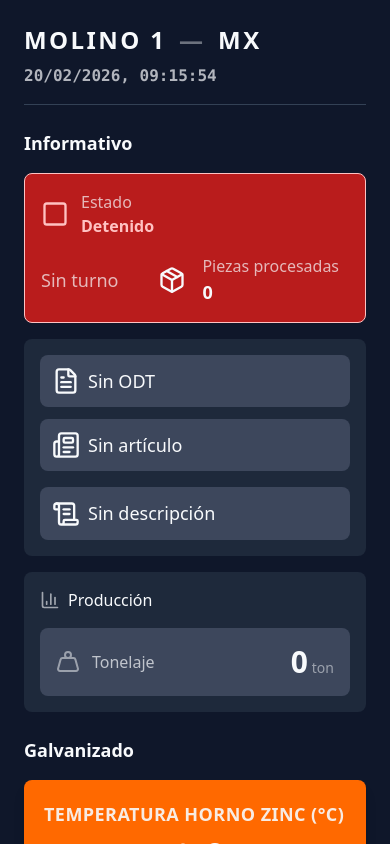
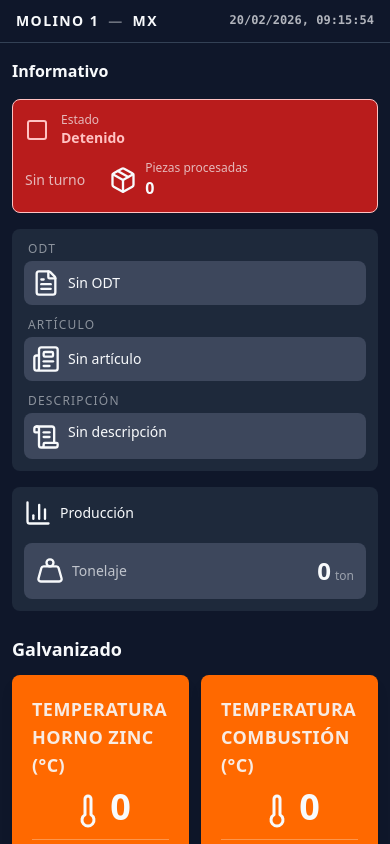
Before and after one commit to keincarrilloR/linkfactoryMX, a React (Vite) app: page / in a window 390 px wide. Shown: the top 844 px of the page. Built offline with nearby package versions, Linux system fonts and the light colour scheme; no server answers.

Commit message:
fix: refactor Galvanizado and Informativo components for improved data access and layout consistency; update Layout component for better styling

```diff
--- a/src/components/main/Galvanizado.tsx
+++ b/src/components/main/Galvanizado.tsx
@@ -5,14 +5,15 @@ import { classesIcons } from '../../styles/icons'
 
 const Galvanizado: React.FC = () => {
   const { molinoData } = useSocket()
+  const v = molinoData?.variables
 
   return (
-    <section className="grid grid-cols-1 sm:grid-cols-2 md:grid-cols-3 lg:grid-cols-4 xl:grid-cols-5 gap-4">
+    <section className="grid grid-cols-2 sm:grid-cols-2 md:grid-cols-3 lg:grid-cols-4 xl:grid-cols-5 gap-3 sm:gap-4">
       <h2 className="col-span-full text-lg font-semibold">Galvanizado</h2>
 
       <StatusCard
         title="Temperatura Horno Zinc (°C)"
-        value={molinoData?.variables?.tempZincMol1?.toString() || '0'}
+        value={v?.tempZincMol1?.toString() || '0'}
         grafana="http://monitormx.rymco.io:9030/public-dashboards/c5aa64528cc84133952af166eec3aadd?orgId=1"
         min="453"
         max="482"
@@ -23,7 +24,7 @@ const Galvanizado: React.FC = () => {
 
       <StatusCard
         title="Temperatura Combustión (°C)"
-        value={molinoData?.variables?.tempCombustionMol1?.toString() || '0'}
+        value={v?.tempCombustionMol1?.toString() || '0'}
         grafana="http://monitormx.rymco.io:9030/public-dashboards/08c6333289bb49d488bf9f431a344dd8?orgId=1"
         min="450"
         max="520"
@@ -34,7 +35,7 @@ const Galvanizado: React.FC = () => {
 
       <StatusCard
         title="Flujo Nitrógeno (L/min)"
-        value={molinoData?.variables?.flujoNitrogenoMol1?.toString() || '0'}
+        value={v?.flujoNitrogenoMol1?.toString() || '0'}
         grafana="http://monitormx.rymco.io:9030/public-dashboards/4b3f3ed8aeba4e6cb15413b034538459?orgId=1"
         min="100"
         max="120"
@@ -45,7 +46,7 @@ const Galvanizado: React.FC = () => {
 
       <StatusCard
         title="Presión Nitrógeno (PSI)"
-        value={molinoData?.variables?.presNitrogenoMol1?.toString() || '0'}
+        value={v?.presNitrogenoMol1?.toString() || '0'}
         grafana="http://monitormx.rymco.io:9030/public-dashboards/a3cf2cf69c024e399bbfcf2f1dc424d3?orgId=1"
         min="100"
         max="120"
@@ -56,7 +57,7 @@ const Galvanizado: React.FC = () => {
 
       <StatusCard
         title="Velocidad (Mts/min)"
-        value={molinoData?.variables?.velLineaMol1?.toString() || '0'}
+        value={v?.velLineaMol1?.toString() || '0'}
         grafana="http://monitormx.rymco.io:9030/public-dashboards/b5672b592aad43c88444bda7e3ec9520?orgId=1"
         min="100"
         max="120"
@@ -67,7 +68,7 @@ const Galvanizado: React.FC = () => {
 
       <StatusCard
         title="Corriente Tocco (A)"
-        value={molinoData?.variables?.corrToccoMol1?.toString() || '0'}
+        value={v?.corrToccoMol1?.toString() || '0'}
         grafana="http://monitormx.rymco.io:9030/public-dashboards/b49e48001313436583bfa1c2d651b5ea?orgId=1"
         min="100"
         max="120"
--- a/src/components/main/Informativo.tsx
+++ b/src/components/main/Informativo.tsx
@@ -22,30 +22,30 @@ const Informativo: React.FC = () => {
 
   return (
     <section className="space-y-4">
-      <h2 className="text-lg font-semibold">Informativo</h2>
+      <h2 className="text-base sm:text-lg font-semibold">Informativo</h2>
 
       <div className="grid grid-cols-1 lg:grid-cols-2 gap-4">
         <div className="space-y-4">
           <div
-            className={`p-4 rounded-lg transition-all
+            className={`p-3 sm:p-4 rounded-lg transition-all
               ${
                 estado === 'Corriendo'
                   ? 'border border-on bg-on-fondo'
                   : 'border border-off bg-off-fondo'
               }`}
           >
-            <div className="flex flex-col sm:flex-row sm:items-center sm:justify-between gap-4">
+            <div className="flex flex-col sm:flex-row sm:items-center sm:justify-between gap-3 sm:gap-4">
               <div className="flex items-center gap-3">
                 {estado === 'Corriendo' ? (
-                  <Play className="w-7 h-7 text-on" />
+                  <Play className="w-6 h-6 sm:w-7 sm:h-7 text-on" />
                 ) : (
-                  <Square className="w-7 h-7 text-off" />
+                  <Square className="w-6 h-6 sm:w-7 sm:h-7 text-off" />
                 )}
 
                 <div className="flex flex-col">
-                  <span className="text-md opacity-70">Estado</span>
+                  <span className="text-xs sm:text-md opacity-70">Estado</span>
                   <span
-                    className={`font-semibold ${
+                    className={`text-sm sm:text-base font-semibold ${
                       estado === 'Corriendo' ? 'text-on' : 'text-off'
                     }`}
                   >
@@ -54,47 +54,65 @@ const Informativo: React.FC = () => {
                 </div>
               </div>
 
-              <div className="flex items-center gap-10">
-                <span className="text-lg opacity-70">
+              <div className="flex items-center gap-6 sm:gap-10">
+                <span className="text-sm sm:text-lg opacity-70">
                   {turno || 'Sin turno'}
                 </span>
 
-                <div className="flex items-center gap-4">
+                <div className="flex items-center gap-2 sm:gap-4">
                   <Package className={classesIconsSmall} />
 
                   <div className="flex flex-col">
-                    <span className="text-md opacity-70">
+                    <span className="text-xs sm:text-md opacity-70">
                       Piezas procesadas
                     </span>
-                    <span className="font-bold text-lg">{piezas ?? 0}</span>
+                    <span className="font-bold text-base sm:text-lg">
+                      {piezas ?? 0}
+                    </span>
                   </div>
                 </div>
               </div>
             </div>
           </div>
 
-          <div className="p-4 bg-panel rounded-lg text-lg">
-            <div className="grid grid-cols-1 md:grid-cols-2 gap-4">
+          <div className="p-3 sm:p-4 bg-panel rounded-lg">
+            <div className="grid grid-cols-1 md:grid-cols-2 gap-3 sm:gap-4">
               <div className="space-y-3">
-                <div className="flex items-center gap-2 bg-gray p-3 rounded-lg">
+                <div className="flex flex-col gap-1">
+                  <span className="text-xs opacity-50 uppercase tracking-widest pl-1">
+                    ODT
+                  </span>
+                  <div className="flex items-center gap-2 bg-gray p-2 sm:p-3 rounded-lg">
                     <FileText className={classesIconsSmall} />
-                  <p className="font-medium">
+                    <p className="text-sm sm:text-base font-medium">
                       {molinoData?.informativo?.odtArtDesc?.odt || 'Sin ODT'}
                     </p>
                   </div>
+                </div>
 
-                <div className="flex items-center gap-2 bg-gray p-3 rounded-lg">
+                <div className="flex flex-col gap-1">
+                  <span className="text-xs opacity-50 uppercase tracking-widest pl-1">
+                    Artículo
+                  </span>
+                  <div className="flex items-center gap-2 bg-gray p-2 sm:p-3 rounded-lg">
                     <Newspaper className={classesIconsSmall} />
-                  <p>
+                    <p className="text-sm sm:text-base">
                       {molinoData?.informativo?.odtArtDesc?.articulo ||
                         'Sin artículo'}
                     </p>
                   </div>
                 </div>
+              </div>
 
-              <div className="flex items-center gap-2 bg-gray p-3 rounded-lg">
-                <ScrollText className={classesIconsSmall} />
-                <p className="leading-relaxed">
+              <div className="flex flex-col gap-1">
+                <span className="text-xs opacity-50 uppercase tracking-widest pl-1">
+                  Descripción
+                </span>
+                <div className="flex items-start gap-2 bg-gray p-2 sm:p-3 rounded-lg h-full">
+                  <ScrollText
+                    className={`${classesIconsSmall} shrink-0 mt-0.5`}
+                  />
+                  <p className="text-sm sm:text-base leading-relaxed">
                     {molinoData?.informativo?.odtArtDesc?.descripcion ||
                       'Sin descripción'}
                   </p>
@@ -102,35 +120,39 @@ const Informativo: React.FC = () => {
               </div>
             </div>
           </div>
-
-        <div className="p-4 bg-panel rounded-lg flex flex-col gap-4">
-          <div className="flex items-center gap-2">
-            <BarChart3 className="w-5 h-5 opacity-60" />
-            <h2 className="text-md font-medium">Producción</h2>
         </div>
 
-          <div className="grid">
+        {/* Producción */}
+        <div className="p-3 sm:p-4 bg-panel rounded-lg flex flex-col gap-4">
+          <div className="flex items-center gap-2">
+            <BarChart3 className={classesIconsSmall} />
+            <h2 className="text-sm sm:text-md font-medium">Producción</h2>
+          </div>
+
           <div className="flex flex-col gap-3">
+            <div className="flex items-center justify-between bg-gray rounded-lg px-3 sm:px-4 py-3 sm:py-4">
+              <div className="flex items-center gap-2 sm:gap-3">
+                <Weight className={classesIconsSmall} />
+                <span className="text-sm sm:text-md opacity-70">Tonelaje</span>
+              </div>
+              <div className="text-right">
+                <span className="text-2xl sm:text-3xl font-bold">
+                  {tont ?? '0'}
+                </span>
+                <span className="text-xs sm:text-sm opacity-50 ml-1">ton</span>
+              </div>
+            </div>
+
             {maquina && (
-                <div className="flex items-center justify-between bg-gray rounded-lg px-4 py-3">
-                  <span className="text-sm opacity-50 uppercase tracking-wide">
+              <div className="flex items-center justify-between bg-gray rounded-lg px-3 sm:px-4 py-2 sm:py-3">
+                <span className="text-xs opacity-50 uppercase tracking-wide">
                   Máquina
                 </span>
-                  <span className="text-sm font-medium">{maquina}</span>
+                <span className="text-xs sm:text-sm font-medium">
+                  {maquina}
+                </span>
               </div>
             )}
-
-              <div className="flex items-center justify-between bg-gray rounded-lg px-4 py-4">
-                <div className="flex items-center gap-3">
-                  <Weight className="w-6 h-6 opacity-50" />
-                  <span className="text-md opacity-70">Tonelaje</span>
-                </div>
-                <div className="text-right">
-                  <span className="text-3xl font-bold">{tont ?? '0'}</span>
-                  <span className="text-sm opacity-50 ml-1">ton</span>
-                </div>
-              </div>
-            </div>
           </div>
         </div>
       </div>
--- a/src/layout/Layout.tsx
+++ b/src/layout/Layout.tsx
@@ -6,17 +6,17 @@ interface Props {
 
 const DashboardLayout = ({ children }: Props) => {
   return (
-    <div className="min-h-screen bg-main text-font-primary p-6 space-y-6">
-      <header className="flex flex-col sm:flex-row sm:items-center sm:justify-between gap-2 pb-4 border-b border-border">
-        <h1 className="text-2xl font-bold uppercase tracking-widest text-white">
+    <div className="min-h-screen bg-main text-font-primary">
+      <header className="flex items-start justify-between px-4 sm:px-6 py-3 sm:py-4 border-b border-border gap-3">
+        <h1 className="text-sm sm:text-lg md:text-2xl font-bold uppercase tracking-widest text-white leading-tight">
           Molino 1 <span className="opacity-40 mx-1">—</span> MX
         </h1>
-        <span className="text-base font-mono font-semibold text-white/70 tabular-nums">
+        <span className="text-xs sm:text-sm font-mono font-semibold text-white/70 tabular-nums text-right shrink-0">
           <Clock />
         </span>
       </header>
 
-      <main>{children}</main>
+      <main className="px-3 sm:px-6 py-4 sm:py-6 space-y-6">{children}</main>
     </div>
   )
 }
```
Lines whose indentation alone changed are shown as unchanged.
